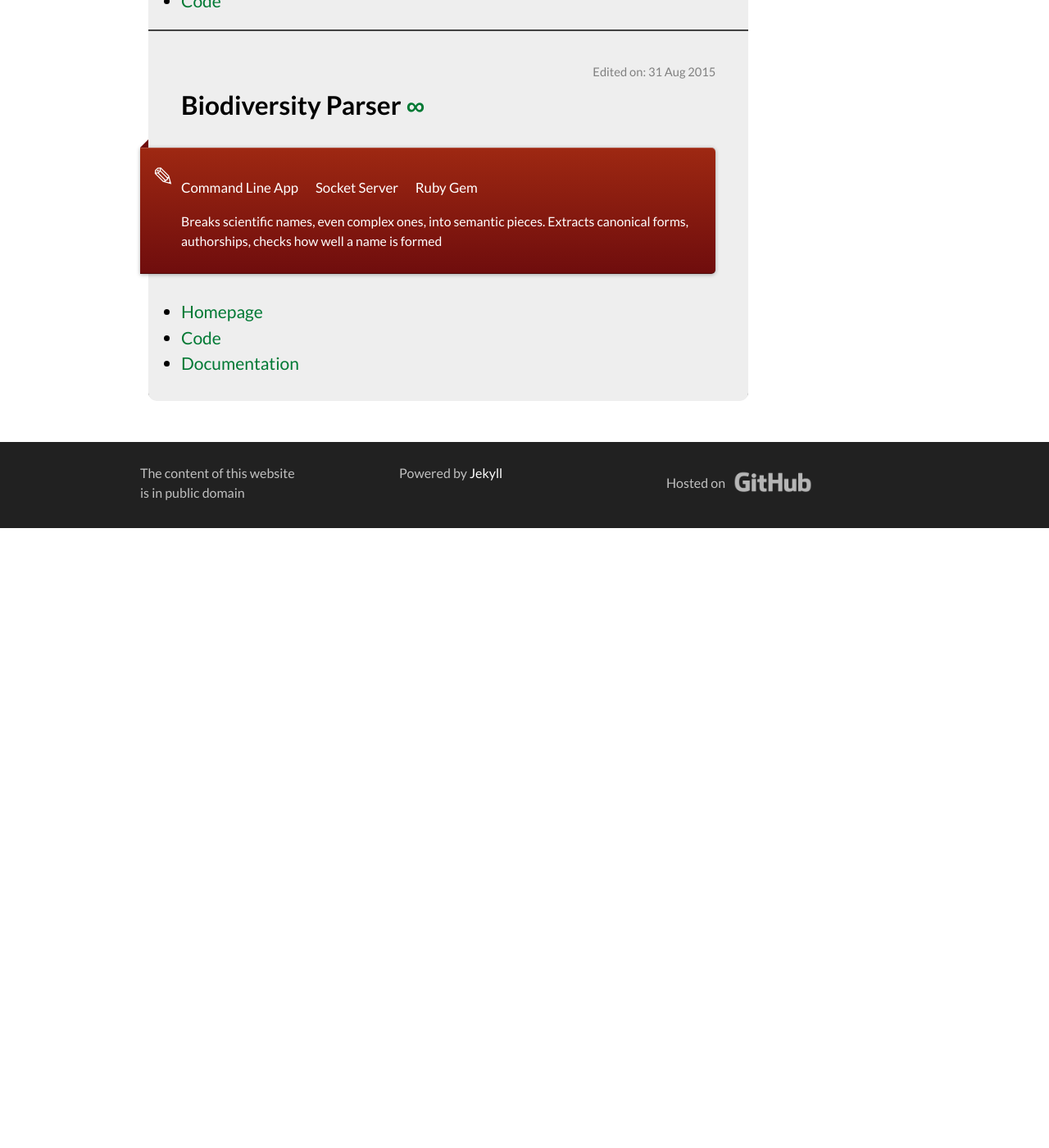
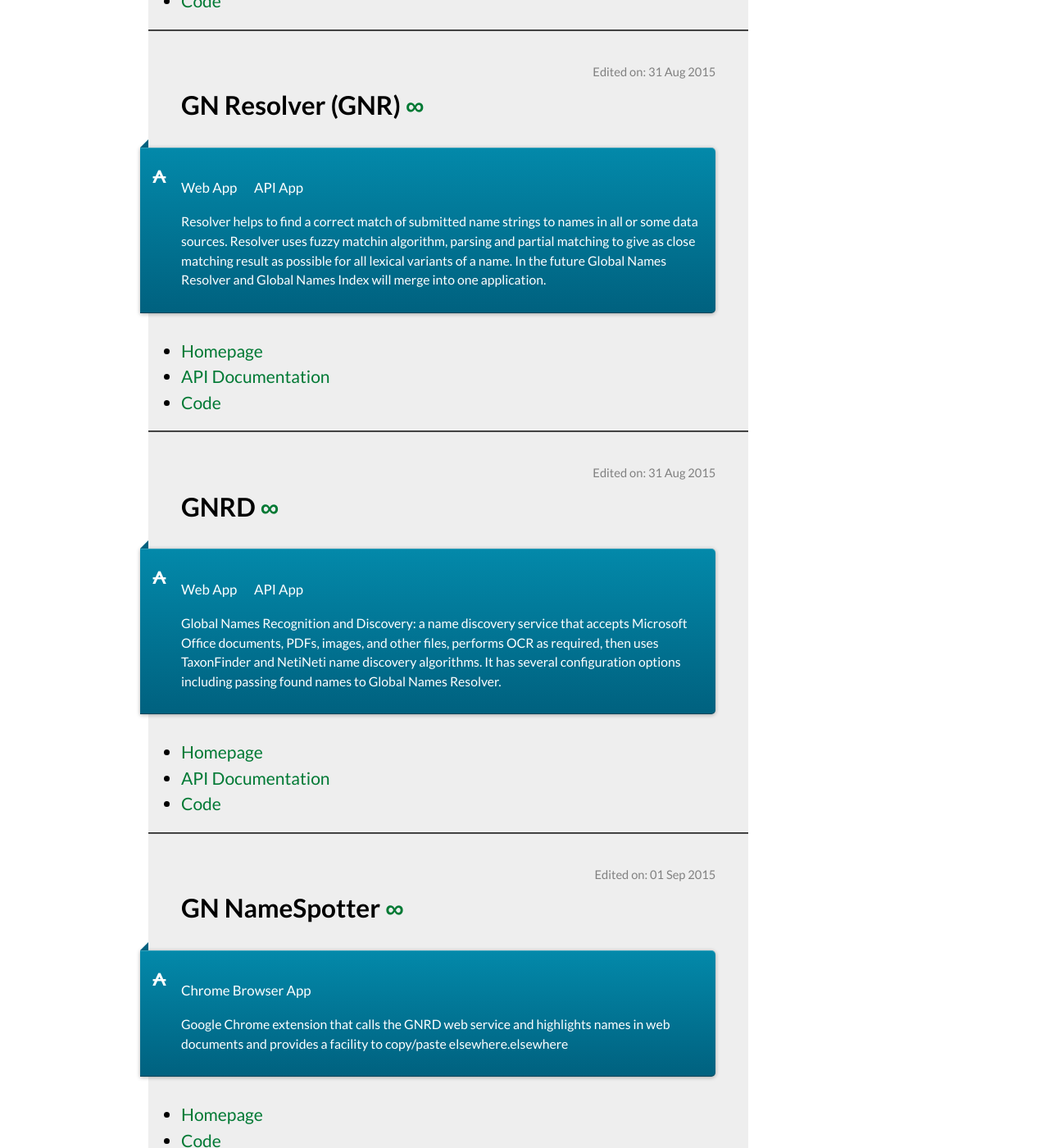
Before and after one commit to GlobalNamesArchitecture/GlobalNamesArchitecture.github.io, a Jekyll site: the page built from _apps/index.md, in a window 1280 px wide and 1400 px high, scrolled down 1034 px. Shown: the whole window at 82% size. Built offline with Jekyll 4.4.1, drawn with Linux system fonts in a browser that asks for light colours; before the commit the page ends 1678 px from its top, so only the background shows below that; some of the changed text lies outside the part shown.

Commit message:
more apps

```diff
--- /dev/null
+++ b/_apps/biblio-spotter.md
@@ -0,0 +1,19 @@
+---
+layout: docs
+title: GN BiblioSpotter
+date: 2015-09-01 00:22:02
+type: apps
+homepage: https://chrome.google.com/webstore/detail/bibliospotter/hcdkopihmfgkkjdjgpfhehgmijgmebjl
+code: https://github.com/GlobalNamesArchitecture/biblio-chrome
+permalink: /apps/biblio-spotter/
+---
+
+<div class="note application">
+
+  <ul>
+    <li>Chrome Browser App</li>
+  </ul>
+
+  <p>Google Chrome extension that exposes bibliographic citations searching via a right-click context menu</p>
+
+</div>
--- /dev/null
+++ b/_apps/gn-crossmap.md
@@ -0,0 +1,22 @@
+---
+layout: docs
+title: GN Crossmap
+date: 2015-08-31 12:26:25
+type: apps
+homepage: http://rubygems.org/gems/gn_crossmap
+code: https://github.com/GlobalNamesArchitecture/gn_crossmap
+documentation: http://rubydoc.info/gems/gn_crossmap
+permalink: /apps/gn-crossmap/
+---
+
+<div class="note library">
+  <ul>
+    <li>Command Line App</li>
+    <li>Ruby Gem</li>
+  </ul>
+
+  <p> Gem uses a checklist in a comma-separated format as an input, and returns
+  back a new comma-separated list crossmapping the scientific names to one of
+  the data sources from GN Resolver </p>
+
+</div>
--- /dev/null
+++ b/_apps/gnite.md
@@ -0,0 +1,24 @@
+---
+layout: docs
+title: GNITE
+date: 2015-09-01 00:12:46
+type: apps
+homepage: http://gnite.org
+code: https://github.com/GlobalNamesArchitecture/GNITE
+permalink: /apps/gnite/
+---
+
+<div class="note application">
+
+  <ul>
+    <li>Web App</li>
+  </ul>
+
+  <p>Global Names Interface for Taxonomic Editing: a communal editing
+  environment for classifications and names </p>
+
+</div>
+
+<div class="note unreleased">GNITE's development is stalled. We think the
+project is near completion and are looking for funds to bring it to a useable
+level.</div>
--- /dev/null
+++ b/_apps/gnr.md
@@ -0,0 +1,25 @@
+---
+layout: docs
+title: GN Resolver (GNR)
+date: 2015-08-31 12:26:25
+type: apps
+homepage: http://resolver.globalnames.org
+api: http://resolver.globalnames.org/api
+code: https://github.com/GlobalNamesArchitecture/gni
+permalink: /apps/gnr/
+---
+
+<div class="note application">
+
+  <ul>
+    <li>Web App</li>
+    <li>API App</li>
+  </ul>
+
+  <p>Resolver helps to find a correct match of submitted name strings to names
+  in all or some data sources. Resolver uses fuzzy matchin algorithm, parsing
+  and partial matching to give as close matching result as possible for all
+  lexical variants of a name. In the future Global Names Resolver and Global
+  Names Index will merge into one application.</p>
+
+</div>
--- /dev/null
+++ b/_apps/gnrd.md
@@ -0,0 +1,25 @@
+---
+layout: docs
+title: GNRD
+date: 2015-08-31 23:52:46
+type: apps
+homepage: http://gnrd.globalnames.org
+api: http://gnrd.globalnames.org/api
+code: https://github.com/GlobalNamesArchitecture/gnrd
+permalink: /apps/gnrd/
+---
+
+<div class="note application">
+
+  <ul>
+    <li>Web App</li>
+    <li>API App</li>
+  </ul>
+
+  <p> Global Names Recognition and Discovery: a name discovery service that
+  accepts Microsoft Office documents, PDFs, images, and other files, performs
+  OCR as required, then uses TaxonFinder and NetiNeti name discovery
+  algorithms. It has several configuration options including passing found
+  names to Global Names Resolver.</p>
+
+</div>
--- /dev/null
+++ b/_apps/name-spotter.md
@@ -0,0 +1,19 @@
+---
+layout: docs
+title: GN NameSpotter
+date: 2015-09-01 00:22:02
+type: apps
+homepage: https://chrome.google.com/webstore/detail/namespotter/pogmooobpbggadhlleijfpjgnpkjdnhn
+code: https://github.com/GlobalNamesArchitecture/name-spotter-chrome
+permalink: /apps/name-spotter/
+---
+
+<div class="note application">
+
+  <ul>
+    <li>Chrome Browser App</li>
+  </ul>
+
+  <p>Google Chrome extension that calls the GNRD web service and highlights names in web documents and provides a facility to copy/paste elsewhere.elsewhere</p>
+
+</div>
--- a/_data/apps.yml
+++ b/_data/apps.yml
@@ -4,8 +4,12 @@
     - gni
     - gnr
     - gnrd
+    - name-spotter
+    - biblio-spotter
+    - gnite
 
 - title: Libraries
   docs:
     - biodiversity
+    - gn-crossmap
     - taxamatch
```
